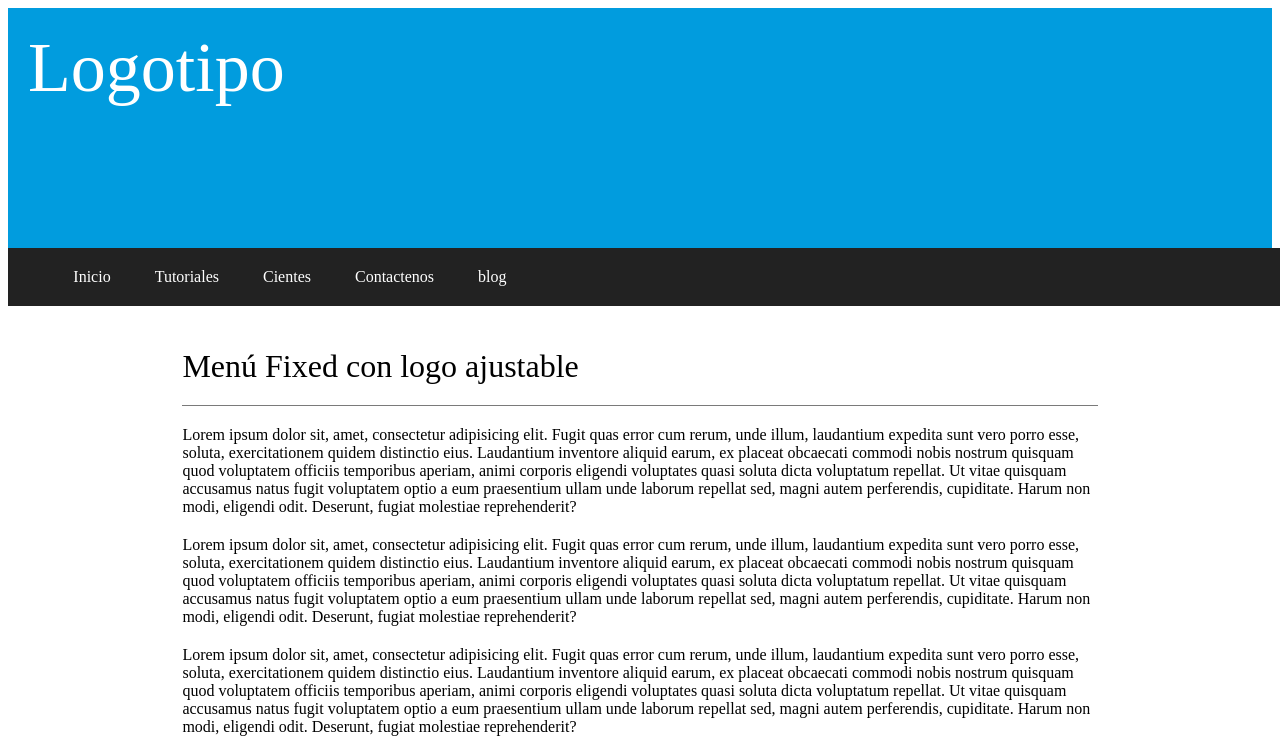
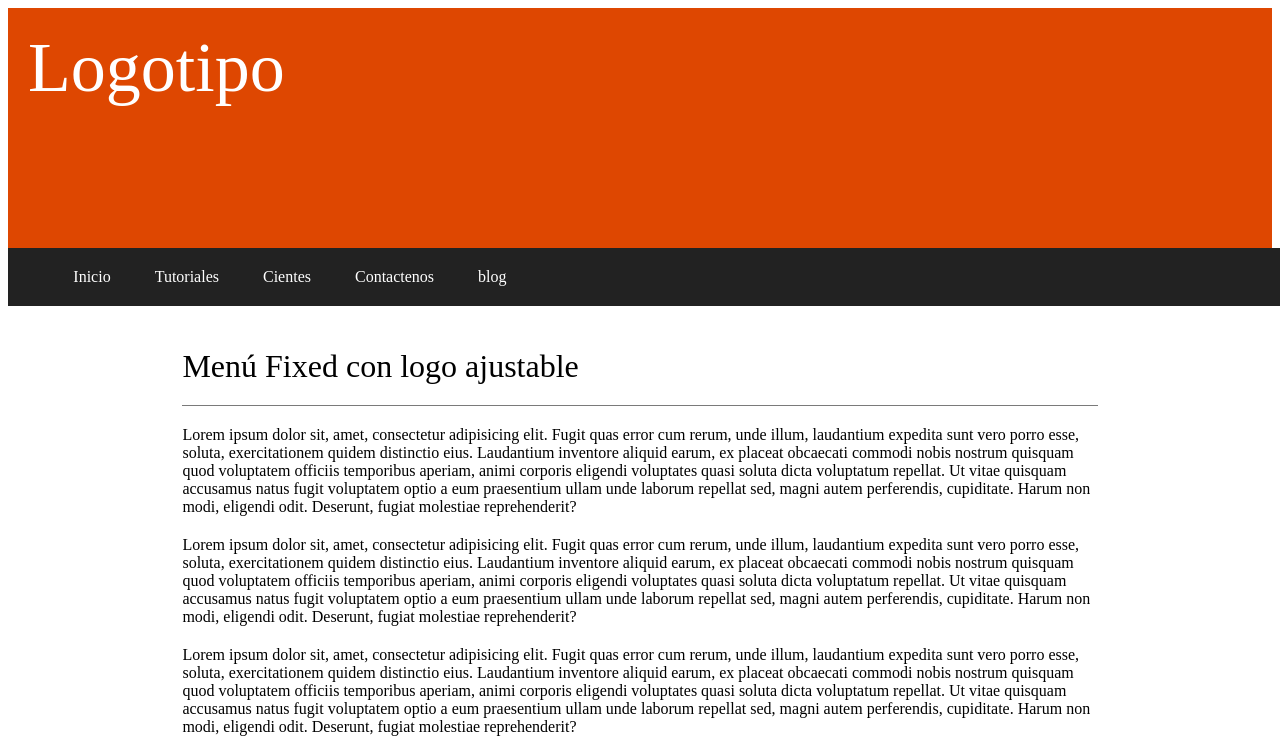
Before and after one commit to leonardogit-hub/nuevo-nabvar-fijo, a plain HTML site: page index.html in a window 1280 px wide. Shown: the top 753 px of the page. Drawn offline with nearby package versions, Linux system fonts and the light colour scheme.

Commit message:
cambio de color y cambio titulo

```diff
--- a/estilo.css/estilo.css
+++ b/estilo.css/estilo.css
@@ -33,7 +33,7 @@ h1{
 .logo_main{
 	height: 200px;
 	padding: 20px;
-	background: #019CDE;
+	background: #de4701;
 	color: white;
 	cursor: default;
 }
--- a/index.html
+++ b/index.html
@@ -3,7 +3,7 @@
 <head>
 	<meta charset="UTF-8">
 	<meta name="viewport" content="width=device-width, initial-scale=1.0">
-	<title>Menu Fixed con logo ajustable</title>
+	<title>Menu Fixed con logo </title>
 	<link rel="stylesheet" type="text/css" href="estilo.css/estilo.css">
 </head>
 <body>
```
